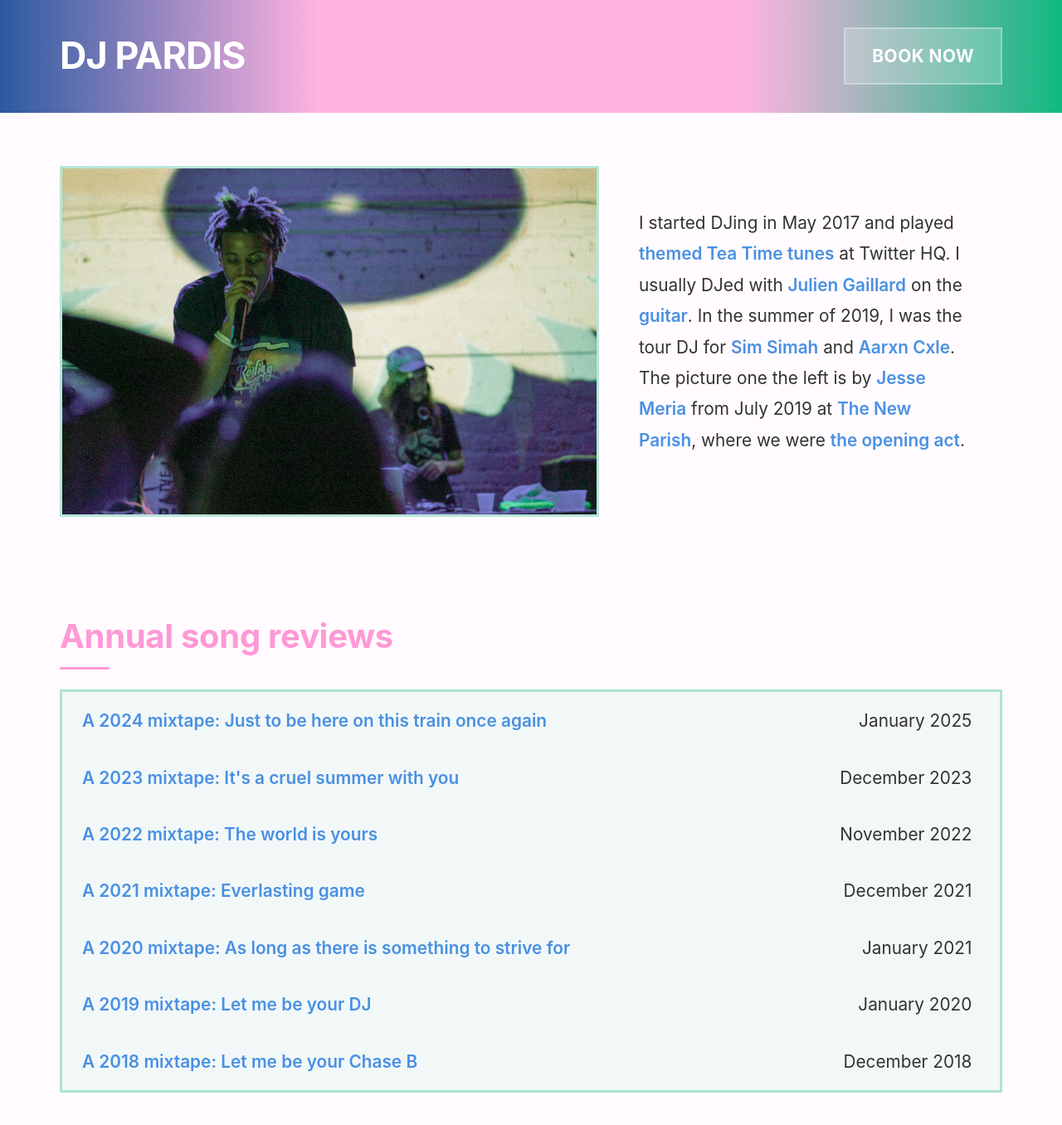
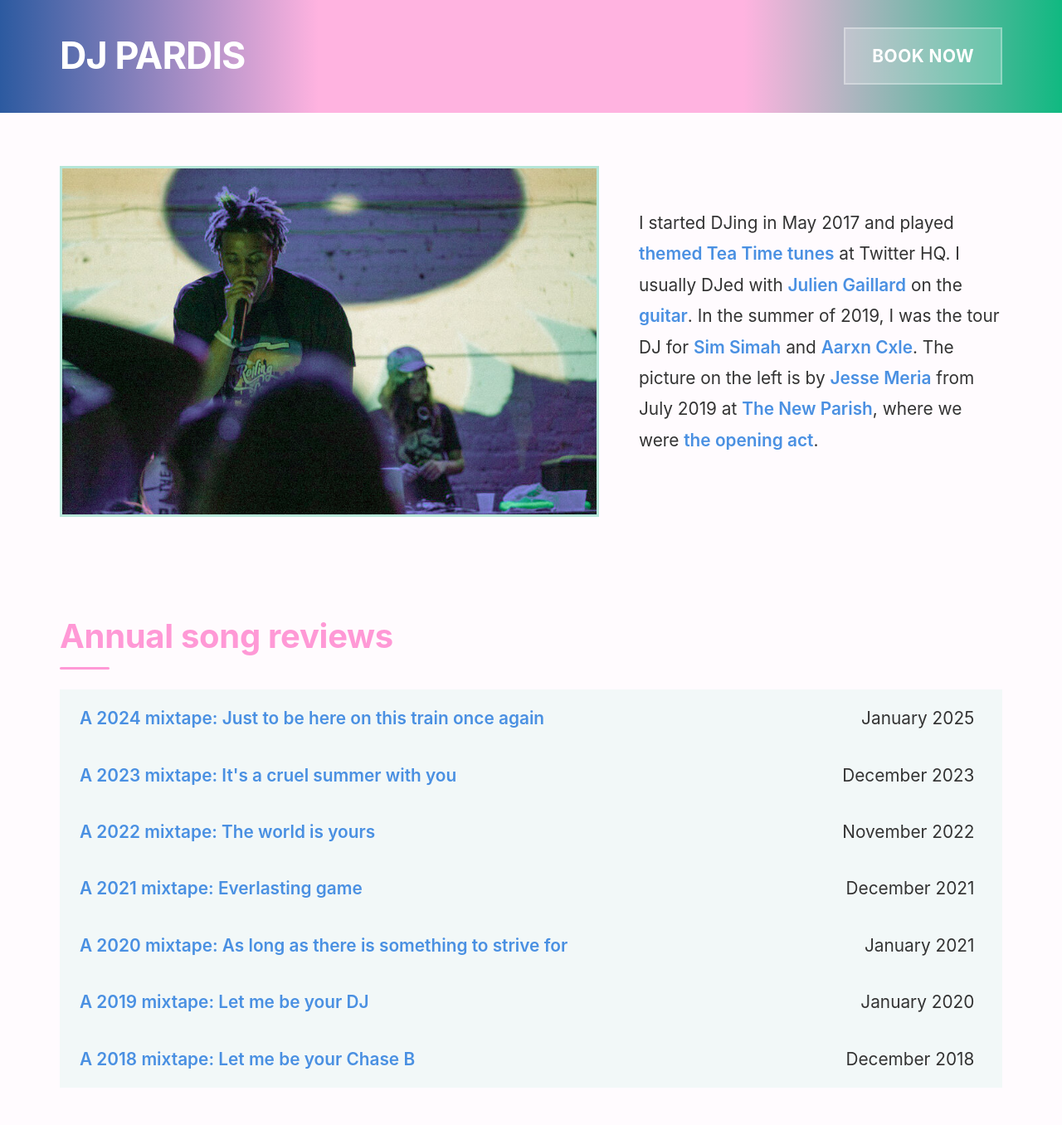
Before and after one commit to djpardis/djpardis.github.io, a Jekyll site: the page gigs.html, which Jekyll copies as it is, in a window 1280 px wide and 1400 px high. Shown: the top 1356 px of the window at 83% size. Built offline with Jekyll 4.4.1, drawn with Linux system fonts in a browser that asks for light colours.

Commit message:
Remove borders from review/radio sections and fix hero text wrapping

```diff
--- a/gigs.html
+++ b/gigs.html
@@ -77,7 +77,7 @@
                 <img src="/files/pics/pages/djing.jpg" alt="Sim Simah and Pardis Noorzad (aka DJ Pardis)">
             </div>
             <div class="hero-text">
-                <p>I started DJing in May 2017 and played <a href="https://vimeo.com/463652373" target="_blank">themed Tea Time tunes</a> at Twitter HQ. I usually DJed with <a href="https://www.linkedin.com/in/juliengaillard1/" target="_blank">Julien Gaillard</a> on the <a href="https://vimeo.com/463687716" target="_blank">guitar</a>. In the summer of 2019, I was the tour DJ for <a href="https://soundcloud.com/ohsimsimah" target="_blank">Sim Simah</a> and <a href="https://music.apple.com/us/artist/aarxn-cxle/1453179768" target="_blank">Aarxn Cxle</a>. The picture one the left is by <a href="https://www.instagram.com/meria.agency/?hl=ne" target="_blank">Jesse Meria</a> from July 2019 at <a href="https://www.thenewparish.com/" target="_blank">The New Parish</a>, where we were <a href="https://www.teamllfent.com/news/2019/7/30/camron-with-special-guest-troyllf" target="_blank">the opening act</a>.</p>
+                <p>I started DJing in May 2017 and played <a href="https://vimeo.com/463652373" target="_blank">themed Tea Time tunes</a> at Twitter HQ. I usually DJed with <a href="https://www.linkedin.com/in/juliengaillard1/" target="_blank">Julien Gaillard</a> on the <a href="https://vimeo.com/463687716" target="_blank">guitar</a>. In the summer of 2019, I was the tour DJ for <a href="https://soundcloud.com/ohsimsimah" target="_blank">Sim Simah</a> and <a href="https://music.apple.com/us/artist/aarxn-cxle/1453179768" target="_blank">Aarxn Cxle</a>. The picture on the left is by <a href="https://www.instagram.com/meria.agency/?hl=ne" target="_blank">Jesse Meria</a> from July 2019 at <a href="https://www.thenewparish.com/" target="_blank">The New Parish</a>, where we were <a href="https://www.teamllfent.com/news/2019/7/30/camron-with-special-guest-troyllf" target="_blank">the opening act</a>.</p>
             </div>
         </div>
     </section>
--- a/public/css/gigs.css
+++ b/public/css/gigs.css
@@ -138,7 +138,7 @@
 }
 
 .hero-text {
-  flex: 0 1 400px;
+  flex: 0 1 600px;
 }
 
 .hero-text p {
@@ -255,7 +255,6 @@
 /* Reviews table - Table rows with same boundary color */
 .reviews-grid {
   background: rgba(16, 185, 129, 0.05);
-  border: 3px solid rgba(16, 185, 129, 0.3);
   padding: 0;
   margin-top: 2rem;
   border-radius: 0;
@@ -330,7 +329,6 @@
   display: flex;
   align-items: center;
   gap: 0.8rem;
-  border-bottom: 1px solid rgba(16, 185, 129, 0.3);
   border-radius: 0;
   box-shadow: none;
 }
@@ -339,9 +337,7 @@
   background: white;
 }
 
-.review-item:last-child {
-  border-bottom: none;
-}
+
 
 
 
@@ -372,7 +368,6 @@
 /* Radio grid - One per line like reviews */
 .radio-grid {
   background: rgba(16, 185, 129, 0.05);
-  border: 3px solid rgba(16, 185, 129, 0.3);
   padding: 0;
   margin-top: 2rem;
   border-radius: 0;
@@ -506,7 +501,7 @@
 /* Form styling - Optimized */
 .booking-form {
   width: 100%;
-  margin: 2rem 0;
+  margin: 1rem 0;
 }
 
 .form-field {
```
Also changed, not shown: djpardis-request.html (+0 -12 lines).
